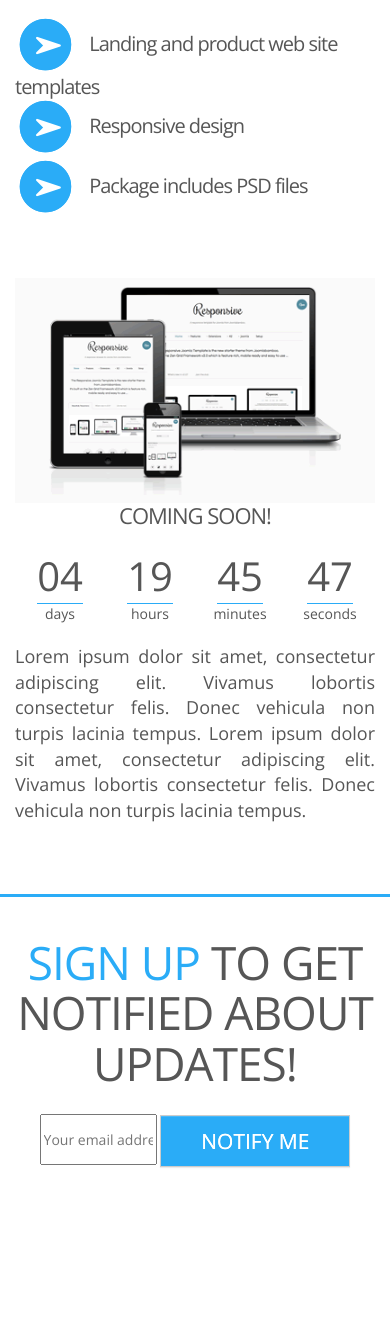
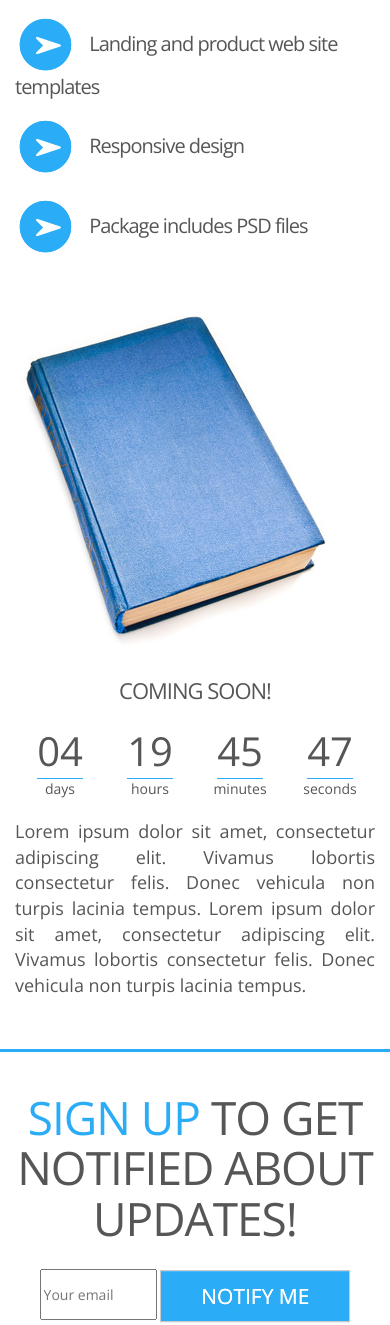
Before and after one commit to stolarczykt/company-page-template, a website: page LandProd-Dev/index.html in a window 390 px wide. Shown: the part 125-1450 px from the top of the page. Before the commit the page ends 1322 px from the top, so only its background shows below. Drawn offline with nearby package versions, Linux system fonts and the light colour scheme; files that its build step writes are made by us from their sources.

Commit message:
final fixes

```diff
--- a/LandProd-Dev/css-langs/less/styles.less
+++ b/LandProd-Dev/css-langs/less/styles.less
@@ -40,7 +40,7 @@ h6, .h6 {
 }
 
 section {
-  padding: 30px 0;
+  padding: 20px 0;
 }
 
 i {
@@ -888,8 +888,10 @@ header h1 {
 @media (max-width: 767px) {
   .benefit h2 {
     text-align: left;
+    margin: 10px 0;
   }
   .coming-soon h5 {
+    margin-top: 30px;
     text-align: center;
   }
 }
--- a/LandProd-Dev/index.html
+++ b/LandProd-Dev/index.html
@@ -62,7 +62,7 @@
 		<div class="container">
 			<div class="row">
 				<div class="col-md-5 col-sm-4">
-					<img src="resources/img/responsive-responsive.gif" alt="Product image" class="img-responsive"/>
+					<img src="resources/img/book.jpg" alt="Product image" class="img-responsive"/>
 				</div>
 				<div class="col-md-7 col-sm-8 coming-soon">
 					<div class="row">
@@ -111,7 +111,7 @@
 			<div class="row newsletter">
 				<form action="https://gumroad.com/follow_from_embed_form" class="form-inline" method="post">
 					<input name="seller_id" type="hidden" value="8388012025603">
-					<input name="email" placeholder="Your email address" type="email" required>
+					<input name="email" placeholder="Your email" type="email" required>
 					<button type="submit" class="btn btn-default">NOTIFY ME</button>
 				</form>
 			</div>
```
Also changed, not shown: LandProd-Dev/resources/img/book.jpg (added).
